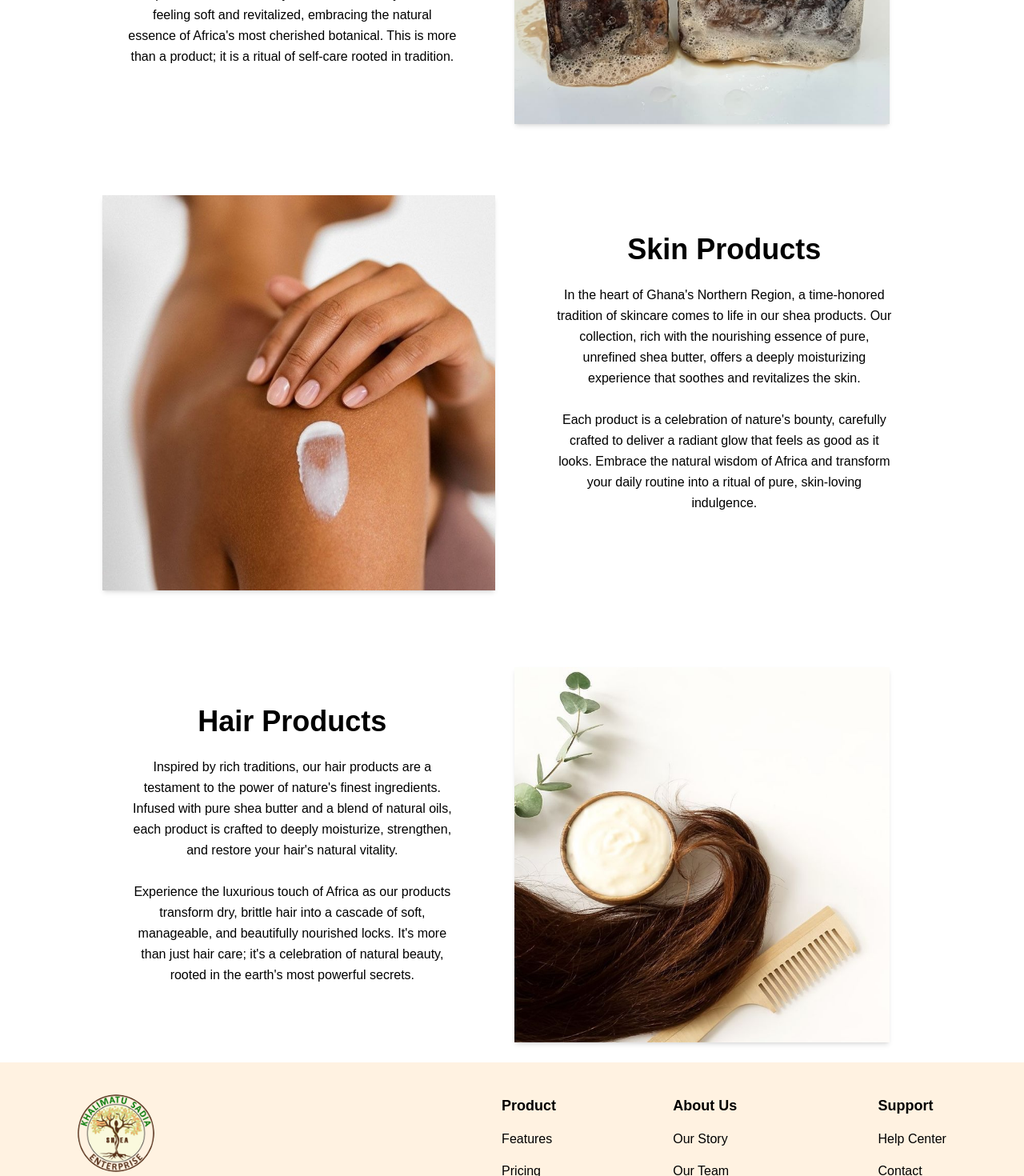
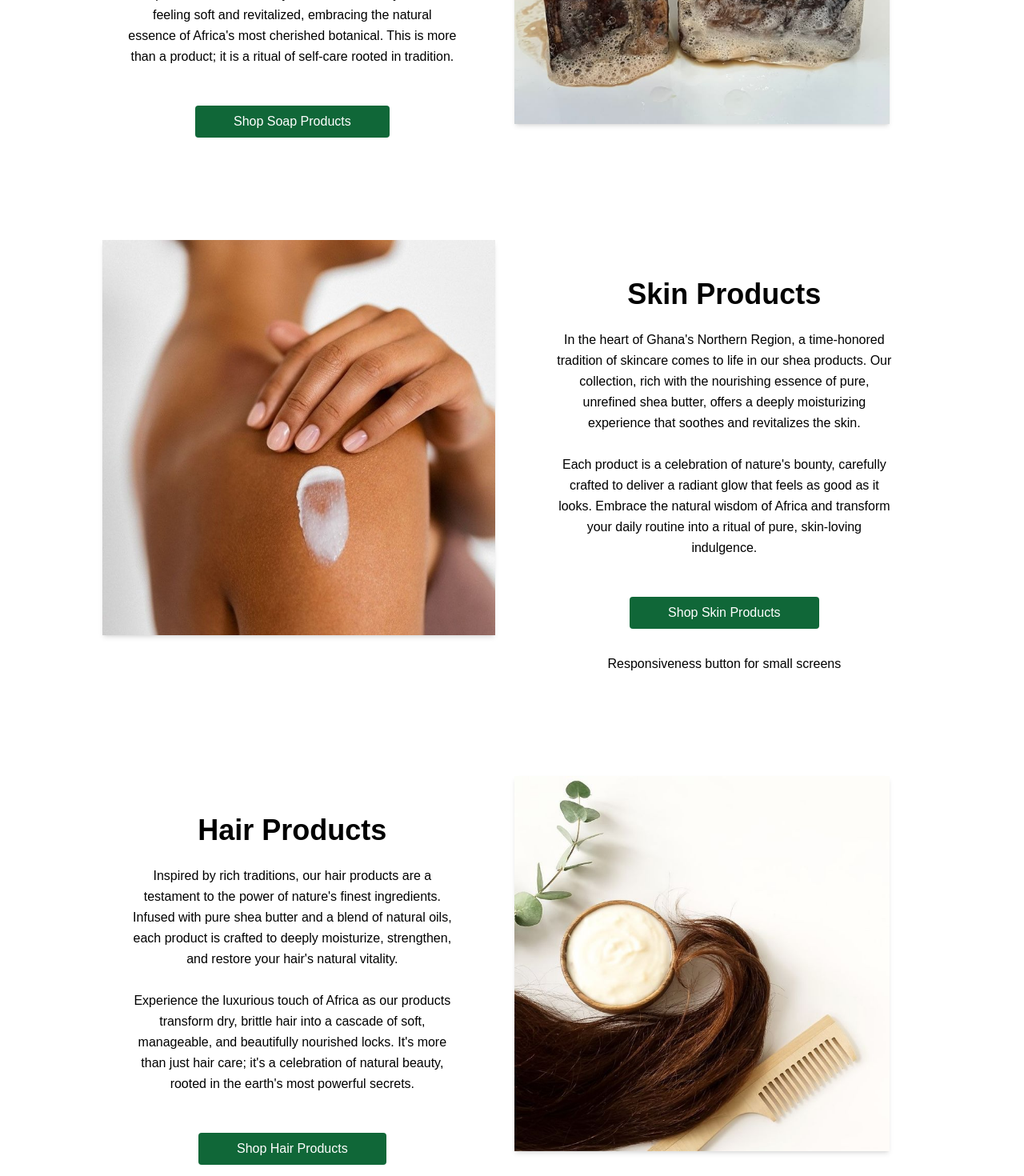
Before and after one commit to Sally1485/sadia_sheabutter, a React (Vite) app: page / in a window 1280 px wide. Shown: the part 1680-3150 px from the top of the page at 80% size. Built offline with nearby package versions, Linux system fonts and the light colour scheme.

Commit message:
completion of checkout page

```diff
--- a/src/App.jsx
+++ b/src/App.jsx
@@ -48,7 +48,8 @@ function App() {
     { path: '/about', element: <About /> },
     { path: '*', element: <Notfound /> },
     { path: '/view-product/:id', element: <ViewProduct handleAddToCart={handleAddToCart} /> },
-    { path: '/shop', element: <Shop /> },
+    { path: '/shop/', element: <Shop /> },
+    { path: '/shop/:category', element: <Shop /> },
     { path: '/contact', element: <Contact /> },
     { path: '/cart-page', element: <CartPage cartItems={cartItems} updateQuantity={updateQuantity} removeItem={removeItem} /> },
     { path: '/check-out', element: <Checkout /> }
--- a/src/Pages/Checkout.jsx
+++ b/src/Pages/Checkout.jsx
@@ -1,8 +1,11 @@
 import { useState } from 'react';
 import emailjs from '@emailjs/browser';
-import toast from 'react-hot-toast';
 import { useNavigate } from 'react-router';
 import { useCart } from '../context/CartContext';
+import { ChevronLeft } from 'lucide-react';
+import { Link } from 'react-router';
+import toast, { Toaster } from 'react-hot-toast';
+
 
 export default function Checkout() {
     // loading state of button
@@ -23,6 +26,7 @@ export default function Checkout() {
         phone: "",
         address: "",
     });
+
 
     //  Handles form submission: prevents page reload, shows loading state
     const handleCheckout = (e) => {
@@ -67,8 +71,15 @@ export default function Checkout() {
 
     };
 
+
+
     return (
-        <div className="mt-20 flex flex-col items-center">
+        <div className=" mt-5 flex flex-col  ">
+            <div className='flex mt-8 ml-20'>
+                <ChevronLeft />
+                <Link to={'/shop'}><h1 className='font-bold text-xl'>Back</h1></Link>
+            </div>
+            <div className='mt-14 flex flex-col items-center'>
                 {/* Form to handle checkout */}
                 <form onSubmit={handleCheckout} className="flex flex-col space-y-4">
                     <h1 className="text-lg md:text-3xl font-bold text-center">
@@ -118,6 +129,8 @@ export default function Checkout() {
                         className="w-full border h-30 p-2 rounded"
                     ></textarea>
 
+                    <div>
+                        <Toaster position="top-center" reverseOrder={false} toastOptions={{ className: 'text-2xl', success: { border: '1px solid #713200', padding: '16px', color: '#713200', background: 'green' } }} />
                         <button
                             type="submit"
                             className="w-full border rounded bg-Green hover:bg-green-400 text-white p-2"
@@ -130,7 +143,9 @@ export default function Checkout() {
                             )}
 
                         </button>
+                    </div>
                 </form>
+            </div>
         </div>
     );
 }
--- a/src/Pages/Home.jsx
+++ b/src/Pages/Home.jsx
@@ -9,8 +9,7 @@ import BgImage4 from '../assets/images/bg-4.jpg';
 import BgImage6 from '../assets/images/hair.jpg';
 import BgImage7 from '../assets/images/skin1.jpg';
 import BgImage8 from '../assets/images/soap.jpg';
-import { Link } from "react-router";
-import { useLocation } from "react-router";
+import { Link, useLocation } from "react-router";
 // import './index.css'
 import SubmitButton from "../components/SubmitButton";
 // Supports weights 200-900
@@ -22,7 +21,7 @@ import "aos/dist/aos.css";
 
 
 
-export default function Home({ onCategoryChange }) {
+export default function Home() {
   // Images on the hero section
   const images = [
     BgImage1,
@@ -37,11 +36,6 @@ export default function Home({ onCategoryChange }) {
   const queryParams = new URLSearchParams(location.search);
   const category = queryParams.get("category");
 
-  // useEffect(() => {
-  //   if (category) {
-  //     onCategoryChange(category);
-  //   }
-  // }, [category]);
 
 
   useEffect(() => {
@@ -104,9 +98,9 @@ export default function Home({ onCategoryChange }) {
             </p>
             <div className="md:mt-8" data-aos="fade-right">
               {/* Responsivenss button for Medium screens */}
-              {/* <Link to="/shop" onClick={() => onCategoryChange('Soap Products')}>
+              <Link to={`/shop?category=${encodeURIComponent('Soap Products')}`}>
                 <FilterrButton title="Shop Soap Products" className={'hidden md:flex'} />
-              </Link> */}
+              </Link>
             </div>
           </div>
 
@@ -116,9 +110,9 @@ export default function Home({ onCategoryChange }) {
           </div>
           <div className="md:mt-8" data-aos="fade-right">
             {/* Responsiveness button for small screens */}
-            {/* <Link to={`/shop?category=${encodeURIComponent('Soap Products')}`}>
-              <FilterrButton title="Shop Soap Products" className={'md:hidden ml-22 mt-8 '} />
-            </Link> */}
+            <Link to={`/shop?category=${encodeURIComponent('Soap Products')}`}>
+              <FilterrButton title="Shop Soap Products" className={'md:hidden ml-2 mt-8 '} />
+            </Link>
           </div>
         </div>
 
@@ -139,16 +133,16 @@ export default function Home({ onCategoryChange }) {
             </p>
 
             <div className="md:mt-8" data-aos="fade-right">
-              {/* <Link to={`/shop?category=${encodeURIComponent('Skin Products')}`}> */}
+              <Link to={`/shop?category=${encodeURIComponent('Skin Products')}`}>
                 {/* Responsiveness button for medium screens */}
-                {/* <FilterrButton title="Shop Skin Products" className={'hidden md:flex'} /> */}
-              {/* </Link> */}
+                <FilterrButton title="Shop Skin Products" className={'hidden md:flex'} />
+              </Link>
             </div>
             <div className="md:mt-8" data-aos="fade-right" >
-              {/* Responsiveness button for small screens */}
-              {/* <Link to={`/shop?category=${encodeURIComponent('Skin Products')}`}>
-                <FilterrButton title="Shop Skin Products" className={'md:hidden ml-22 mt-8'} />
-              </Link> */}
+              Responsiveness button for small screens
+              <Link to={`/shop?category=${encodeURIComponent('Skin Products')}`}>
+                <FilterrButton title="Shop Skin Products" className={'md:hidden ml-2 mt-8'} />
+              </Link>
             </div>
           </div>
         </div>
@@ -166,9 +160,9 @@ export default function Home({ onCategoryChange }) {
 
             <div className="md:mt-8" data-aos="fade-right">
               {/* Responsiveness button for medium screens */}
-              {/* <Link to={`/shop?category=${encodeURIComponent('Hair Products')}`}>
+              <Link to={`/shop?category=${encodeURIComponent('Hair Products')}`}>
                 <FilterrButton title="Shop Hair Products" className={'hidden md:flex'} />
-              </Link> */}
+              </Link>
             </div>
           </div>
 
@@ -178,9 +172,9 @@ export default function Home({ onCategoryChange }) {
           </div>
 
           <div className="md:mt-8" data-aos="fade-right">
-            {/* <Link to={`/shop?category=${encodeURIComponent('Hair Products')}`}>
-              <FilterrButton title="Shop Hair Products" className={'md:hidden ml-22 mt-6'} />
-            </Link> */}
+            <Link to={`/shop?category=${encodeURIComponent('Hair Products')}`}>
+              <FilterrButton title="Shop Hair Products" className={'md:hidden ml-2 mt-6'} />
+            </Link>
           </div>
         </div>
       </section>
--- a/src/Pages/Shop.jsx
+++ b/src/Pages/Shop.jsx
@@ -2,10 +2,10 @@ import Footer from "../components/Footer";
 import Navbar from "../components/NavBar";
 import Sidebar from "../components/Sidebar";
 import SalesCard from "../components/SalesCard";
-import { useState } from "react";
+import { useState, useEffect } from "react";
 import '@fontsource/poppins';
 import { ChevronRight } from "lucide-react";
-import { Link } from "react-router";
+import { Link, useParams, useLocation } from "react-router";
 import TestImage from '../assets/images/shea.jpg';
 import ProductsData from "../Data/Products";
 import Aos from "aos";
@@ -15,7 +15,25 @@ import "aos/dist/aos.css";
 
 
 export default function Shop() {
-    const [selectCategory, SetSelectCategory] = useState('All Products');
+
+    const location = useLocation();
+
+    const queryParams = new URLSearchParams(location.search);
+
+    const initialCategory = queryParams.get("category") || "All Products";
+
+    const [selectCategory, SetSelectCategory] = useState(initialCategory);
+
+
+
+    const { category } = useParams();
+
+    const categoryMap = {
+        soap: "Soap Products",
+        skin: "Skin Products",
+        hair: "Hair Products"
+    };
+
 
     // Handle Category change
     const HandleCategorychange = (category) => {
@@ -24,6 +42,12 @@ export default function Shop() {
 
     // Filter products
     const FilteredProducts = selectCategory === 'All Products' ? ProductsData : ProductsData.filter(product => product.category === selectCategory);
+
+    // Re-run when URL query changes (e.g., clicking another button from Home)
+    useEffect(() => {
+        SetSelectCategory(initialCategory);
+    }, [initialCategory]);
+
 
 
 
--- a/src/Pages/ViewProduct.jsx
+++ b/src/Pages/ViewProduct.jsx
@@ -7,7 +7,7 @@ import { useCart, } from "../context/CartContext";
 import '@fontsource/poppins';
 import { Link, useParams } from "react-router";
 import ProductsData from "../Data/Products";
-
+import toast, { Toaster } from "react-hot-toast";
 
 
 
@@ -34,6 +34,8 @@ export default function ViewProduct() {
     const value = Math.max(1, parseInt(e.target.value || 1))
     setQuantity(value)
   };
+
+  const notify = () => toast('Cart added successfully!')
 
   const scroll = (direction) => {
     if (scrollRef.current) {
@@ -102,8 +104,9 @@ export default function ViewProduct() {
             </div>
             <div className="flex flex-col gap-4">
               <div>
+                <Toaster position="top-center" reverseOrder={false} toastOptions={{ className: 'text-2xl', success: { border: '1px solid #713200', padding: '16px', color: '#713200', background: 'green' } }} />
                 <button
-                  onClick={() => addToCart(product, quantity)}
+                  onClick={() => (notify(), addToCart(product, quantity))}
                   className="w-full px-6 py-2 border border-green-700 hover:bg-green-700 text-green-700 hover:text-white transition duration-300"
                 >
                   Add to Cart
--- a/src/main.jsx
+++ b/src/main.jsx
@@ -2,7 +2,8 @@ import { StrictMode } from 'react';
 import { createRoot } from 'react-dom/client';
 import './index.css';
 import App from './App.jsx';
-import { CartProvider } from './context/CartContext.jsx'
+import { CartProvider } from './context/CartContext.jsx';
+
 
 createRoot(document.getElementById('root')).render(
   <StrictMode>
```
Lines whose indentation alone changed are shown as unchanged.
